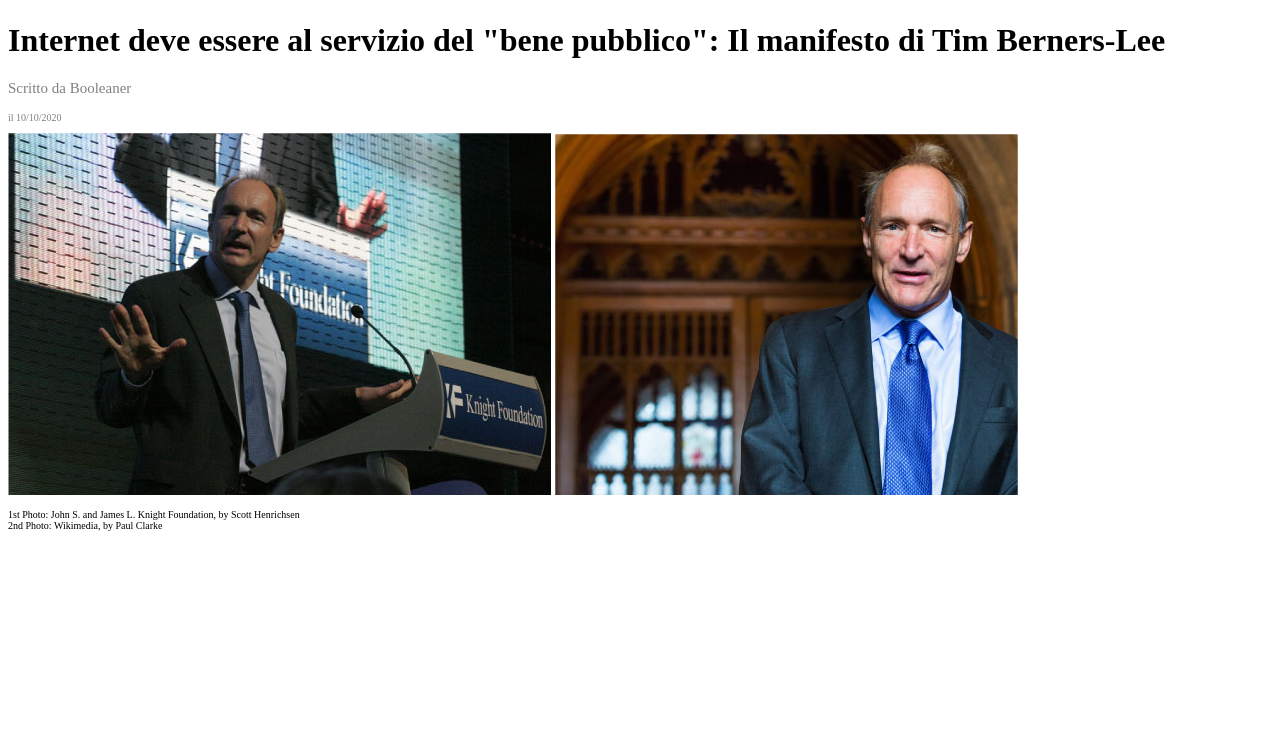
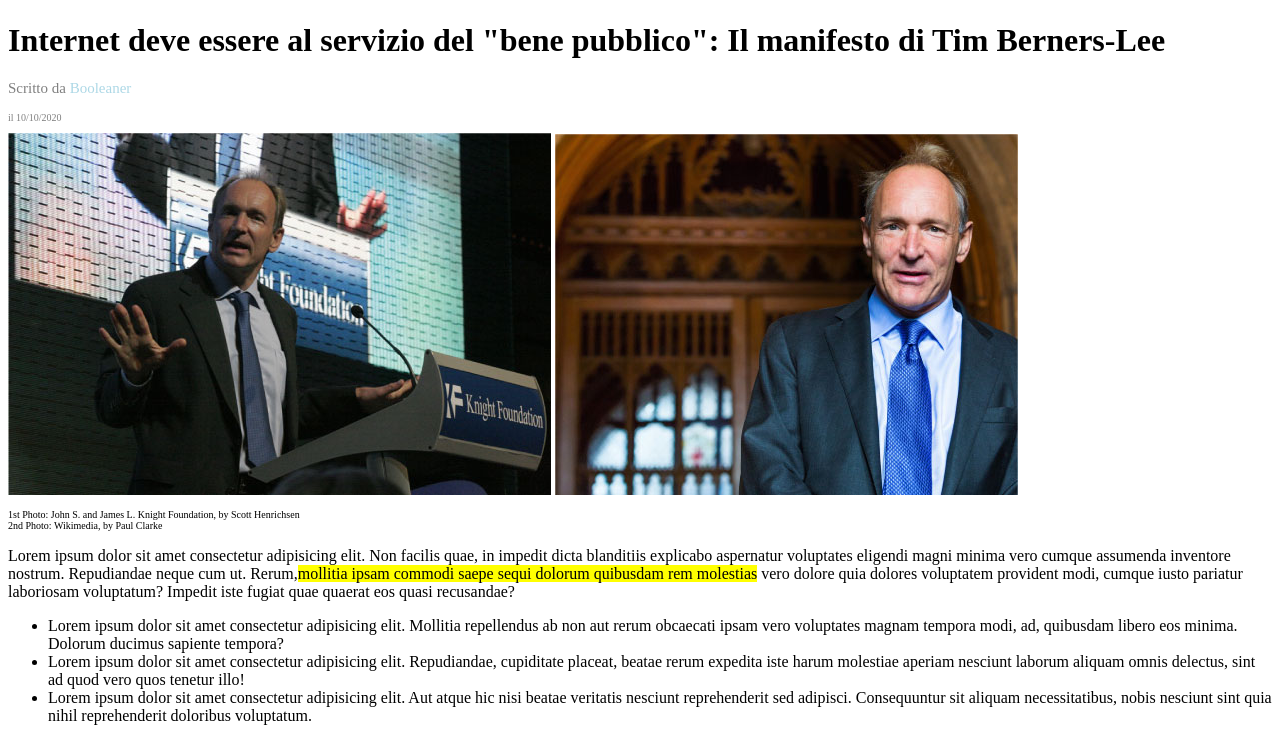
Before and after one commit to LuigiPascali/html-css-booleaner, a plain HTML site: page index.html in a window 1280 px wide. Shown: the part 108-849 px from the top of the page. Before the commit the page ends 800 px from the top, so only its background shows below. Drawn offline with Linux system fonts and the light colour scheme.

Commit message:
fine sezione testo ed elenco

```diff
--- a/css/style.css
+++ b/css/style.css
@@ -13,6 +13,10 @@
     color: grey;
 }
 
+.booleaner{
+    color: lightblue;
+}
+
 .data{
     font-size: 10px;
     color: grey;
@@ -21,3 +25,7 @@
 .descrizione-foto{
     font-size: 10px;
 }
+
+#underline{
+    background-color: yellow;
+}
--- a/index.html
+++ b/index.html
@@ -20,7 +20,7 @@
         </h1>
 
         <p class="autore">
-            Scritto da Booleaner
+            Scritto da <span class="booleaner">Booleaner</span>
         </p>
 
         <p class="data">
@@ -37,10 +37,40 @@
             2nd Photo: Wikimedia, by Paul Clarke
         </p>
 
-
     </header>
 
     <main>
+
+        <!-- sezione testo -->
+        <section>
+
+            <p>
+                Lorem ipsum dolor sit amet consectetur adipisicing elit. Non facilis quae, in impedit dicta blanditiis explicabo aspernatur voluptates eligendi magni minima vero cumque assumenda inventore nostrum. Repudiandae neque cum ut.
+                Rerum,<span id="underline">mollitia ipsam commodi saepe sequi dolorum quibusdam rem molestias</span>  vero dolore quia dolores voluptatem provident modi, cumque iusto pariatur laboriosam voluptatum? Impedit iste fugiat quae quaerat eos quasi recusandae?
+            </p>
+
+        </section>
+
+        <!-- sezione elenco -->
+        <section>
+
+            <ul>
+                <li>Lorem ipsum dolor sit amet consectetur adipisicing elit. Mollitia repellendus ab non aut rerum obcaecati ipsam vero voluptates magnam tempora modi, ad, quibusdam libero eos minima. Dolorum ducimus sapiente tempora?</li>
+                <li>Lorem ipsum dolor sit amet consectetur adipisicing elit. Repudiandae, cupiditate placeat, beatae rerum expedita iste harum molestiae aperiam nesciunt laborum aliquam omnis delectus, sint ad quod vero quos tenetur illo!</li>
+                <li>Lorem ipsum dolor sit amet consectetur adipisicing elit. Aut atque hic nisi beatae veritatis nesciunt reprehenderit sed adipisci. Consequuntur sit aliquam necessitatibus, nobis nesciunt sint quia nihil reprehenderit doloribus voluptatum.</li>
+            </ul>
+
+        </section>
+
+        <!-- sezione tabella -->
+        <section>
+
+        </section>
+
+        <!-- sezione testo -->
+        <section>
+
+        </section>
 
     </main>
 
```
